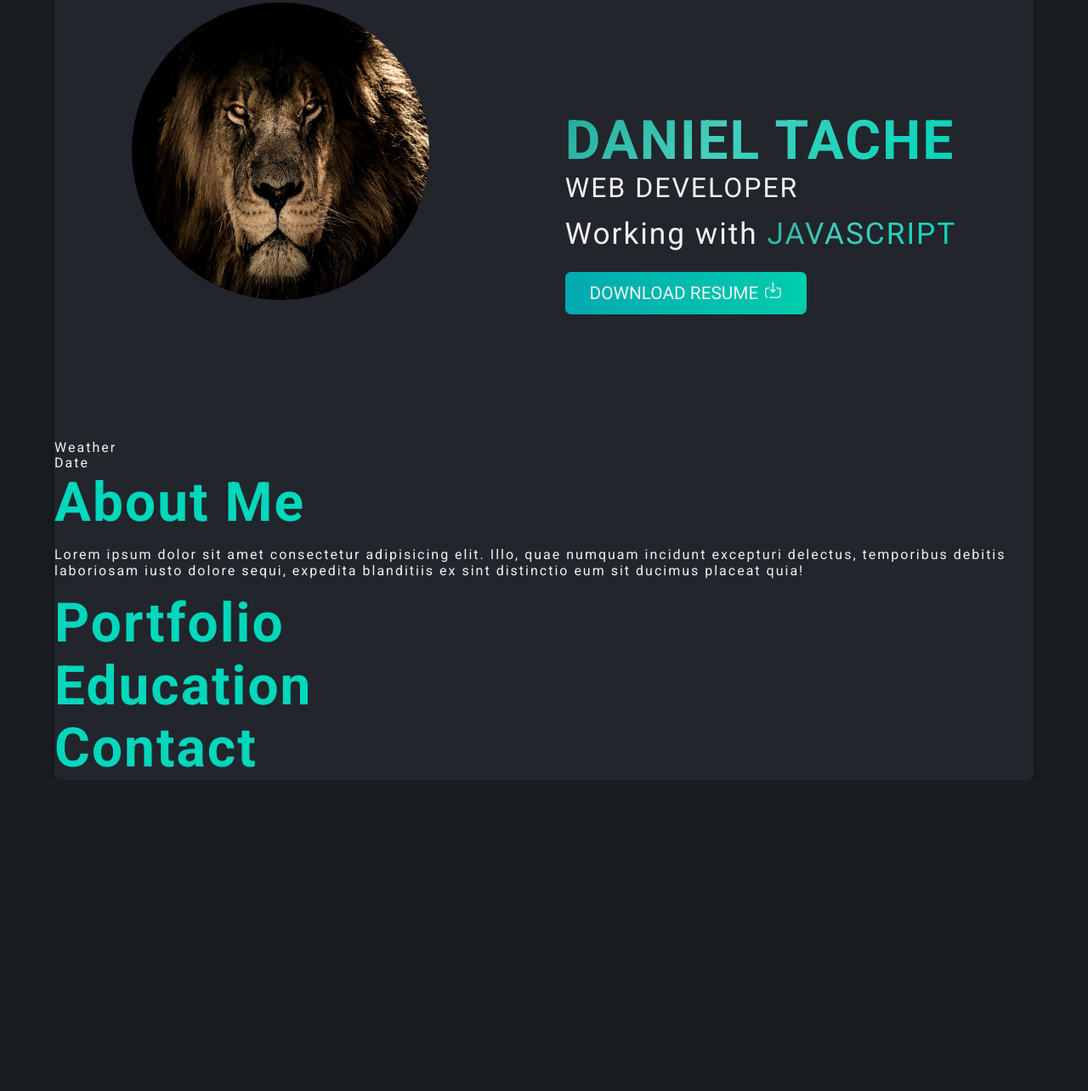
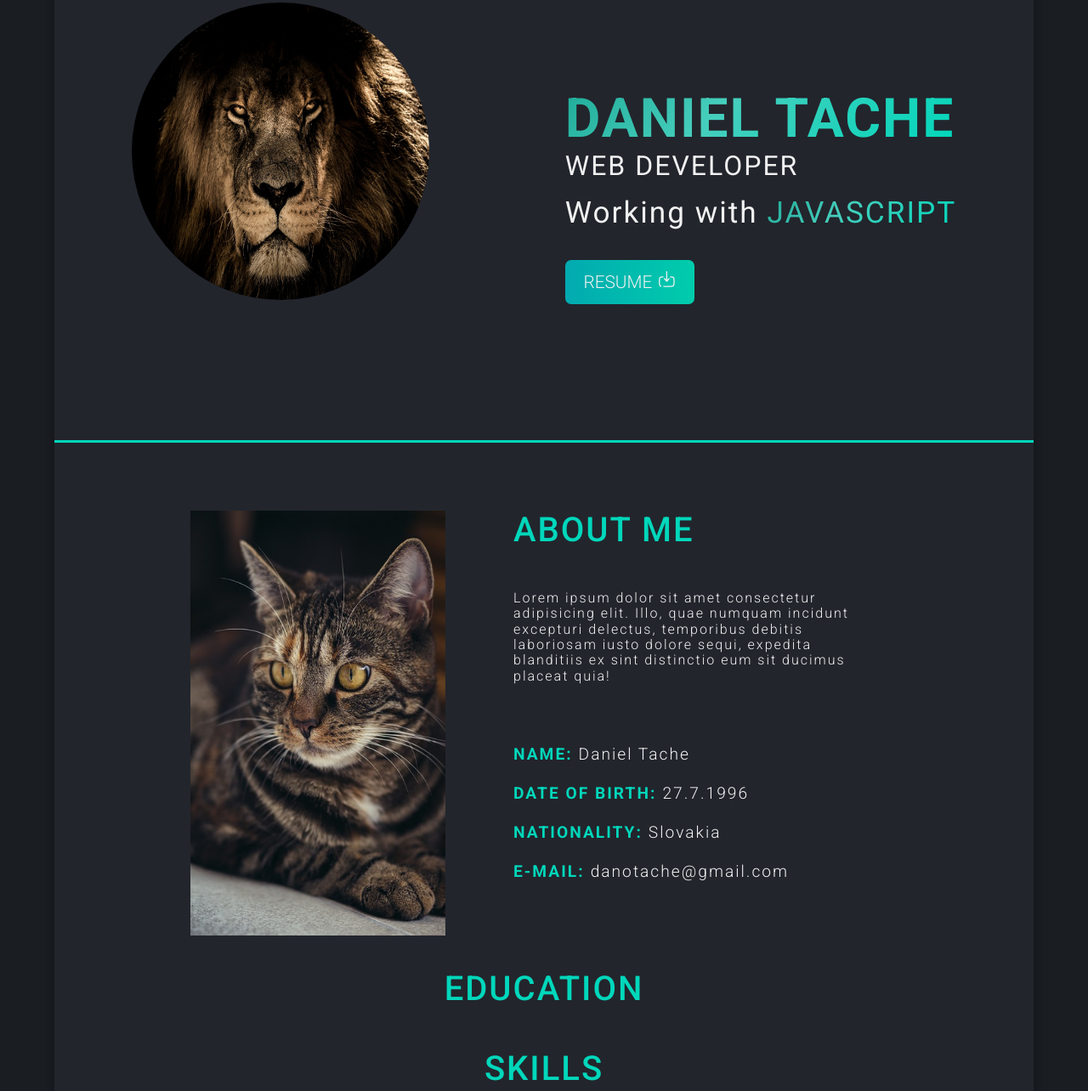
Before and after one commit to Dores12/cv_portfolio, a plain HTML site: page index.html in a window 1280 px wide. Shown: the part 184-1468 px from the top of the page at 85% size. Before the commit the page ends 1102 px from the top, so only its background shows below. Drawn offline with nearby package versions, Linux system fonts and the light colour scheme.

Commit message:
abou me section

```diff
--- a/css/style.css
+++ b/css/style.css
@@ -11,6 +11,7 @@ body {
     font-family: "Roboto", sans-serif;
     letter-spacing: 2px;
     font-size: 1rem;
+    font-weight: 300;
 }
 
 .app {
@@ -78,9 +79,9 @@ h1 {
     margin-bottom: 1rem;
 }
 
-#download {
+.download {
     background-image: linear-gradient(to right, #02AAB0 0%, #00CDAC  51%, #02AAB0  100%);
-    padding: 0.8rem 1.8rem;
+    padding: 0.8rem 1rem;
     text-align: center;
     text-transform: uppercase;
     transition: 1s;
@@ -90,22 +91,85 @@ h1 {
     font-size: 1.3rem;
     text-decoration: none;
     letter-spacing: 0;
+    display: inline-block;
+    width: 120px;
+    margin-right: 0.5rem;
 }
 
-
-.intro svg {
-    margin-left: 7px;
-}
-
-#download:hover, #download:focus {
+.download:hover, #download:focus {
     background-position: right center; /* change the direction of the change here */
     color: #fff;
     text-decoration: none;
     cursor: pointer;
 }
+.intro svg {
+    margin-left: 7px;
+}
+
 
 .intro p {
     font-size: 2.2rem;
     font-weight: 400;
     margin-top: 0;
 }
+
+/* main */
+
+.line-4 hr {
+    height: 3px;
+    border: 0;
+    background: var(--header-color);
+    margin-bottom: 5rem;
+  }
+
+main {
+    max-width: 65vw;
+    margin: 0 auto;
+}
+
+h3 {
+    color: var(--header-color);
+    font-size: 2.5rem;
+    font-weight: 500;
+    text-transform: uppercase;
+    text-align: center;
+    margin-bottom: 3rem;
+}
+
+#about-me {
+    display: flex;
+    flex-direction: row;
+}
+
+.myText {
+    margin-left: 5rem;
+    text-align: left;
+}
+.myText h3{
+    text-align: left;
+    margin-top: 0;
+}
+
+.myText h4 {
+    color: var(--header-color);
+    margin: 0;
+    text-transform: uppercase;
+}
+
+.myText p {
+    margin-bottom: 3rem;
+    max-width: 25rem;
+}
+
+.bio p {
+    margin: 0;
+    margin-left: 7px;
+}
+
+.bio {
+    display: flex;
+    flex-direction: row;
+    justify-content: baseline;
+    padding-top: 1.5rem;
+    font-size: 1.2rem;
+}
--- a/index.html
+++ b/index.html
@@ -18,6 +18,7 @@
             <li><a href="#about-me">About Me</a></li>
             <li><a href="#portfolio">Portfolio</a></li>
             <li><a href="#education">Education</a></li>
+            <li><a href="#skills">Skills</a></li>
             <li><a href="#contact">Contact</a></li>
         </ul>
 
@@ -29,39 +30,56 @@
                 <h1 class="animate">Daniel Tache</h1>
                 <h2>Web developer</h2>
                 <p>Working with <span id="spin"></span></p>
-                <div class="svg-container">
-                    <a href="Daniel_Tache_sk_CV.pdf" target="_blank" id="download"><span>Download Resume</span><svg width="20.8px" height="20.8px" viewBox="0 0 24 24" fill="none" xmlns="http://www.w3.org/2000/svg">
+                <a href="Daniel_Tache_sk_CV.pdf" target="_blank" class="download"><span>Resume</span><svg width="20.8px" height="20.8px" viewBox="0 0 24 24" fill="none" xmlns="http://www.w3.org/2000/svg">
                         <path d="M8 22.0002H16C18.8284 22.0002 20.2426 22.0002 21.1213 21.1215C22 20.2429 22 18.8286 22 16.0002V15.0002C22 12.1718 22 10.7576 21.1213 9.8789C20.3529 9.11051 19.175 9.01406 17 9.00195M7 9.00195C4.82497 9.01406 3.64706 9.11051 2.87868 9.87889C2 10.7576 2 12.1718 2 15.0002L2 16.0002C2 18.8286 2 20.2429 2.87868 21.1215C3.17848 21.4213 3.54062 21.6188 4 21.749" stroke="#f1f1f1" stroke-width="1.5" stroke-linecap="round"/>
                         <path d="M12 2L12 15M12 15L9 11.5M12 15L15 11.5" stroke="#f1f1f1" stroke-width="1.5" stroke-linecap="round" stroke-linejoin="round"/>
                         </svg></a>
-                </div>
             </div>
         </header>
 
+        <div class="line-4">
+            <hr>
+          </div>
+
         <main>
-            <div class="welcome">
-                <div class="js-api">
-                    <div>Weather</div>
-                    <div>Date</div>
+            <div id="about-me">
+                <img src="img/cat-3523992_640.jpg" width="300px" height="500px" alt="portrait">
+                <div class="myText">
+                    <h3>About Me</h3>
+                    <p>Lorem ipsum dolor sit amet consectetur adipisicing elit.
+                        Illo, quae numquam incidunt excepturi delectus, temporibus
+                        debitis laboriosam iusto dolore sequi,
+                        expedita blanditiis ex sint distinctio eum sit ducimus placeat quia!
+                    </p>
+                    <div class="bio">
+                        <h4>Name:</h4><p>Daniel Tache</p>
+                    </div>
+                    <div class="bio">
+                        <h4>Date of birth:</h4><p>27.7.1996</p>
+                    </div>
+                    <div class="bio">
+                        <h4>Nationality:</h4><p>Slovakia</p>
+                    </div>
+                    <div class="bio">
+                        <h4>E-mail:</h4><p>danotache@gmail.com</p>
+                    </div>
                 </div>
             </div>
 
-            <div id="about-me">
-                <h1>About Me</h1>
-                <p>Lorem ipsum dolor sit amet consectetur adipisicing elit. Illo, quae numquam incidunt excepturi delectus, temporibus debitis laboriosam iusto dolore sequi,
-                    expedita blanditiis ex sint distinctio eum sit ducimus placeat quia!</p>
+            <div id="education">
+                <h3>Education</h3>
+            </div>
+
+            <div id="skills">
+                <h3>Skills</h3>
             </div>
 
             <div id="portfolio">
-                <h1>Portfolio</h1>
-            </div>
-
-            <div id="education">
-                <h1>Education</h1>
+                <h3>Portfolio</h3>
             </div>
 
             <div id="contact">
-                <h1>Contact</h1>
+                <h3>Contact</h3>
             </div>
         </main>
     </div>
```
Also changed, not shown: img/cat-3523992_640.jpg (added).
